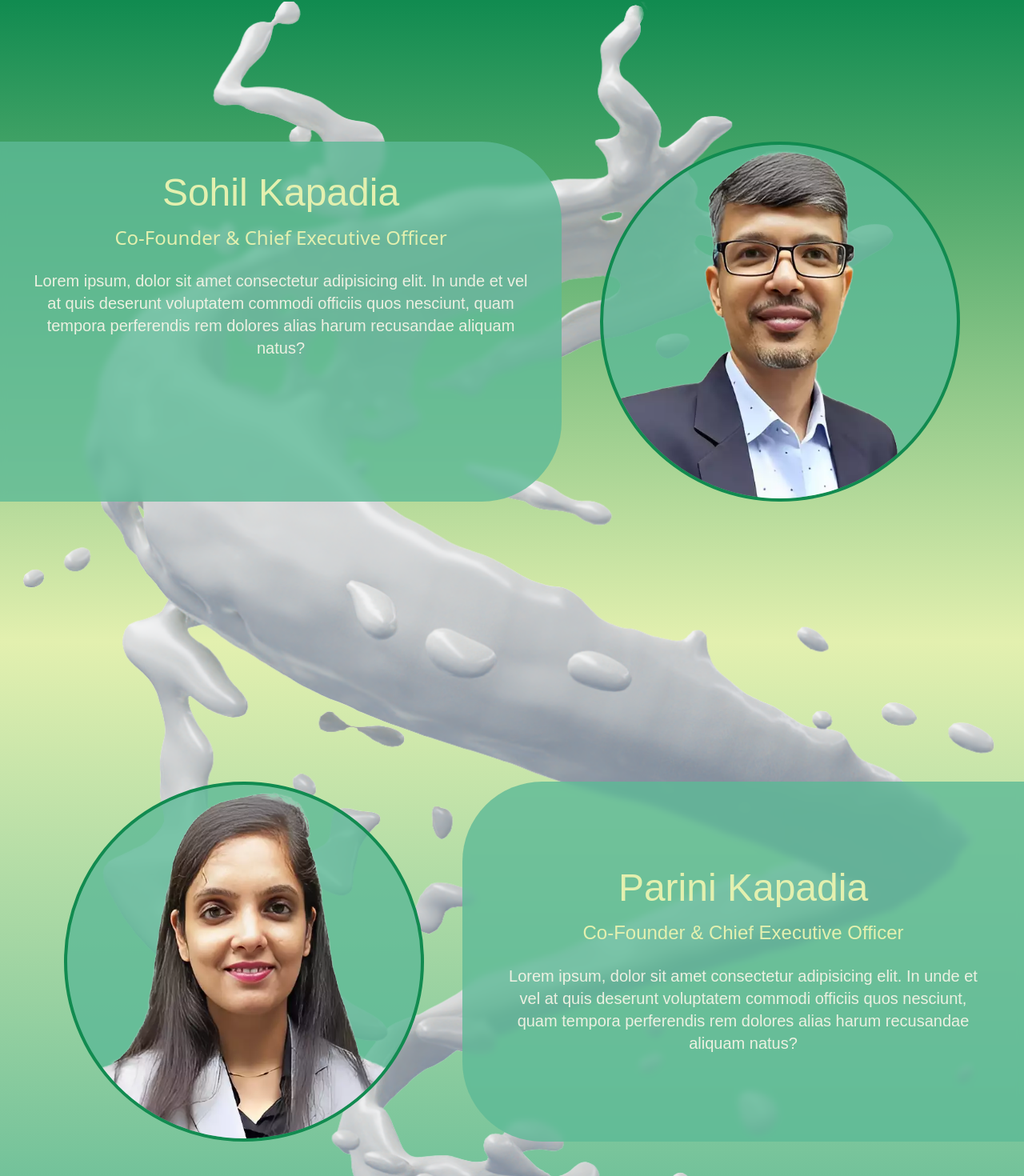
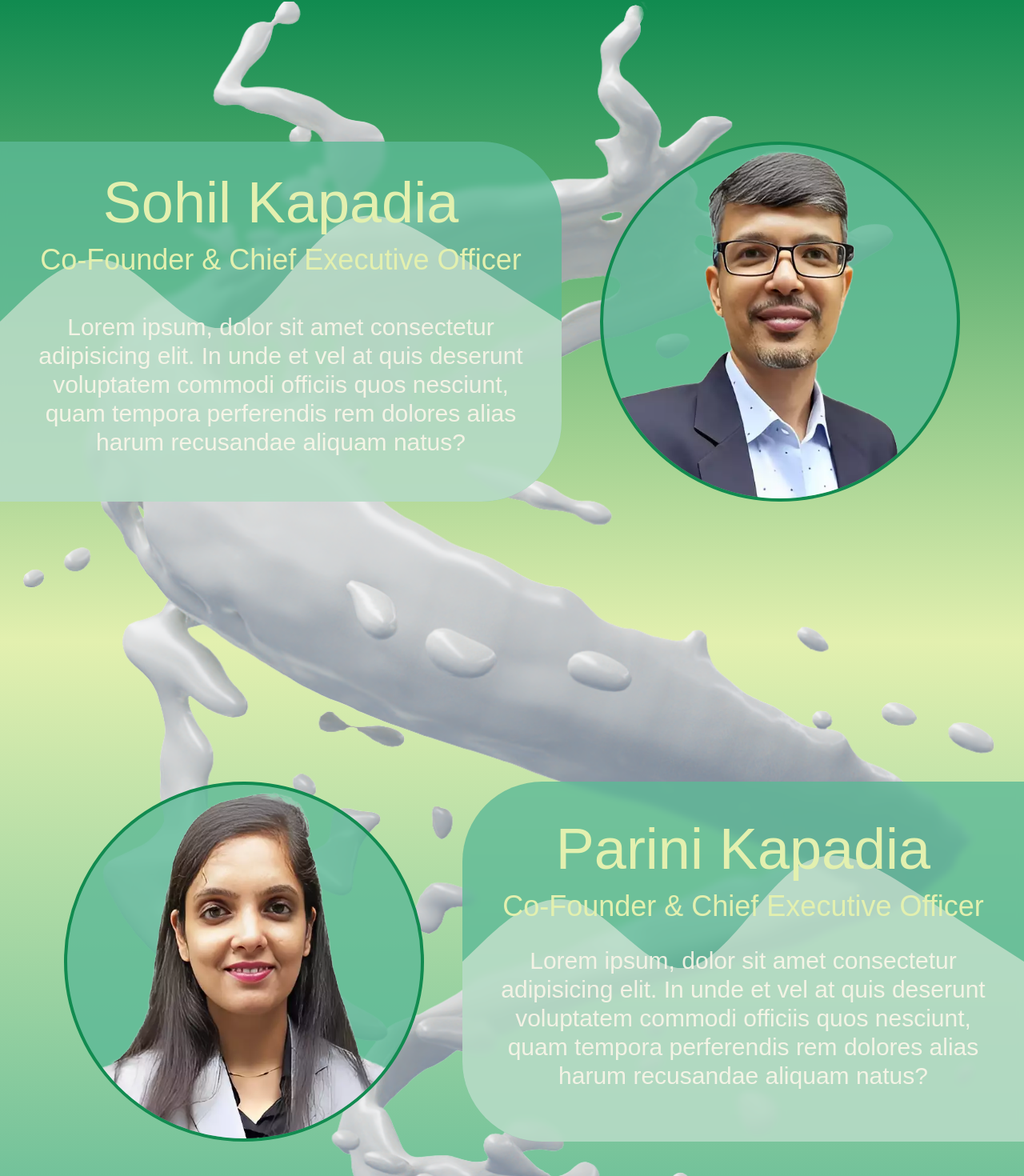
Before and after one commit to OldmanGalaxy/Zero-Cow, a Next.js app: page /our-team in a window 1280 px wide. Shown: the part 78-1548 px from the top of the page at 80% size. Built offline with nearby package versions, Linux system fonts and the light colour scheme; a web font is replaced by a local one.

Commit message:
style: milk wave

```diff
--- /dev/null
+++ b/components/OurTeam/MilkWave.tsx
@@ -0,0 +1,26 @@
+const MilkWave = () => (
+  <div className="absolute inset-0 overflow-hidden pointer-events-none">
+    <svg
+      viewBox="0 0 1440 320"
+      className="absolute w-full h-full"
+      preserveAspectRatio="none">
+      <path
+        fill="rgba(251, 246, 233, 0.5)"
+        fillOpacity="1"
+        d="M0,160L48,144C96,128,192,96,288,106.7C384,117,480,171,576,165.3C672,160,768,96,864,74.7C960,53,1056,75,1152,96C1248,117,1344,139,1392,149.3L1440,160L1440,320L1392,320C1344,320,1248,320,1152,320C1056,320,960,320,864,320C768,320,672,320,576,320C480,320,384,320,288,320C192,320,96,320,48,320L0,320Z">
+        <animate
+          attributeName="d"
+          dur="12s"
+          repeatCount="indefinite"
+          values="
+            M0,160L48,144C96,128,192,96,288,106.7C384,117,480,171,576,165.3C672,160,768,96,864,74.7C960,53,1056,75,1152,96C1248,117,1344,139,1392,149.3L1440,160L1440,320L1392,320C1344,320,1248,320,1152,320C1056,320,960,320,864,320C768,320,672,320,576,320C480,320,384,320,288,320C192,320,96,320,48,320L0,320Z;
+            M0,192L48,176C96,160,192,128,288,138.7C384,149,480,203,576,208C672,213,768,171,864,149.3C960,128,1056,128,1152,144C1248,160,1344,192,1392,208L1440,224L1440,320L1392,320C1344,320,1248,320,1152,320C1056,320,960,320,864,320C768,320,672,320,576,320C480,320,384,320,288,320C192,320,96,320,48,320L0,320Z;
+            M0,128L48,144C96,160,192,192,288,186.7C384,181,480,139,576,128C672,117,768,139,864,160C960,181,1056,203,1152,192C1248,181,1344,139,1392,117.3L1440,96L1440,320L1392,320C1344,320,1248,320,1152,320C1056,320,960,320,864,320C768,320,672,320,576,320C480,320,384,320,288,320C192,320,96,320,48,320L0,320Z;
+            M0,160L48,144C96,128,192,96,288,106.7C384,117,480,171,576,165.3C672,160,768,96,864,74.7C960,53,1056,75,1152,96C1248,117,1344,139,1392,149.3L1440,160L1440,320L1392,320C1344,320,1248,320,1152,320C1056,320,960,320,864,320C768,320,672,320,576,320C480,320,384,320,288,320C192,320,96,320,48,320L0,320Z"
+        />
+      </path>
+    </svg>
+  </div>
+);
+
+export default MilkWave;
--- a/components/OurTeam/Section1.tsx
+++ b/components/OurTeam/Section1.tsx
@@ -1,5 +1,6 @@
 import React from "react";
 import MilkSplatter from "./MilkSplatter";
+import MilkWave from "./MilkWave";
 
 function Section1() {
   return (
@@ -14,22 +15,26 @@ function Section1() {
           before:absolute before:inset-0 before:rounded-2xl before:md:rounded-r-[100px] before:md:rounded-l-none
           before:bg-gradient-to-r before:from-transparent before:via-white/5 before:to-transparent
           before:translate-x-[-100%] hover:before:translate-x-[100%] before:transition-transform before:duration-1000
-          overflow-hidden"
+          overflow-hidden
+          flex flex-col justify-between"
       >
+        <MilkWave />
         <MilkSplatter />
         <div className="w-full max-w-3xl mx-auto relative z-10">
           <div className="text-center transform transition-transform duration-500 group-hover:scale-105">
-            <h2 className="text-ygreen text-3xl overflow-hidden sm:text-4xl md:text-5xl font-lilita mb-3 sm:mb-4
+            <h2 className="text-ygreen text-4xl sm:text-5xl md:text-6xl lg:text-7xl font-lilita mb-3 sm:mb-4
                         transition-all duration-500 group-hover:text-dgreen group-hover:-translate-y-1">
               Sohil Kapadia
             </h2>
-            <p className="text-lg text-ygreen sm:text-xl md:text-2xl font-medium mb-4 sm:mb-6
+            <p className="text-xl sm:text-2xl md:text-3xl lg:text-4xl text-ygreen font-lilita mb-4 sm:mb-6
                         transition-all duration-500 group-hover:text-dgreen group-hover:translate-y-1">
               Co-Founder & Chief Executive Officer
             </p>
           </div>
-          <p className="text-base sm:text-lg md:text-xl text-center font-lilita
-                     opacity-90 transition-opacity duration-500 group-hover:opacity-100">
+        </div>
+        <div className="w-full max-w-3xl mx-auto relative z-10">
+          <p className="text-lg sm:text-xl md:text-2xl lg:text-3xl text-center font-lilita
+                     opacity-90 transition-opacity duration-500 group-hover:opacity-100 mb-4">
             Lorem ipsum, dolor sit amet consectetur adipisicing elit. In unde
             et vel at quis deserunt voluptatem commodi officiis quos nesciunt,
             quam tempora perferendis rem dolores alias harum recusandae
--- a/components/OurTeam/Section2.tsx
+++ b/components/OurTeam/Section2.tsx
@@ -1,5 +1,6 @@
 import React from "react";
 import MilkSplatter from "./MilkSplatter";
+import MilkWave from "./MilkWave";
 
 function Section2() {
   return (
@@ -18,7 +19,7 @@ function Section2() {
         </div>
         {/* Rounded Rectangle */}
         <div className="group relative w-full min-h-[280px] sm:min-h-[350px] md:min-h-[400px] lg:min-h-[450px]
-            flex items-center ml-8 max-md:mx-8
+            flex flex-col justify-between ml-8 max-md:mx-8
             rounded-2xl md:rounded-l-[100px] md:rounded-r-none
             bg-lgreen/80 backdrop-blur-sm
             p-6 sm:p-8 md:p-10 lg:p-12
@@ -29,20 +30,23 @@ function Section2() {
             before:translate-x-[-100%] hover:before:translate-x-[100%] before:transition-transform before:duration-1000
             overflow-hidden"
         >
+          <MilkWave />
           <MilkSplatter />
           <div className="w-full max-w-3xl mx-auto relative z-10">
             <div className="text-center transform transition-transform duration-500 group-hover:scale-105">
-              <h2 className="text-3xl text-ygreen overflow-hidden sm:text-4xl md:text-5xl font-lilita mb-3 sm:mb-4
+              <h2 className="text-4xl sm:text-5xl md:text-6xl lg:text-7xl text-ygreen font-lilita mb-3 sm:mb-4
                           transition-all duration-500 group-hover:text-dgreen group-hover:-translate-y-1">
                 Parini Kapadia
               </h2>
-              <p className="text-lg sm:text-xl text-ygreen md:text-2xl font-medium mb-4 sm:mb-6
+              <p className="text-xl sm:text-2xl md:text-3xl lg:text-4xl text-ygreen font-lilita mb-4 sm:mb-6
                           transition-all duration-500 group-hover:text-dgreen group-hover:translate-y-1">
                 Co-Founder & Chief Executive Officer
               </p>
             </div>
-            <p className="text-base sm:text-lg md:text-xl text-center font-lilita
-                       opacity-90 transition-opacity duration-500 group-hover:opacity-100">
+          </div>
+          <div className="w-full max-w-3xl mx-auto relative z-10">
+            <p className="text-lg sm:text-xl md:text-2xl lg:text-3xl text-center font-lilita
+                       opacity-90 transition-opacity duration-500 group-hover:opacity-100 mb-4">
               Lorem ipsum, dolor sit amet consectetur adipisicing elit. In
               unde et vel at quis deserunt voluptatem commodi officiis quos
               nesciunt, quam tempora perferendis rem dolores alias harum
```
